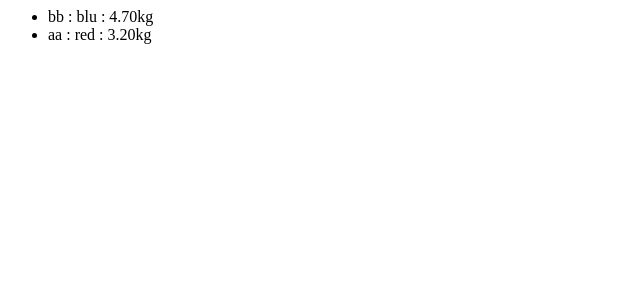
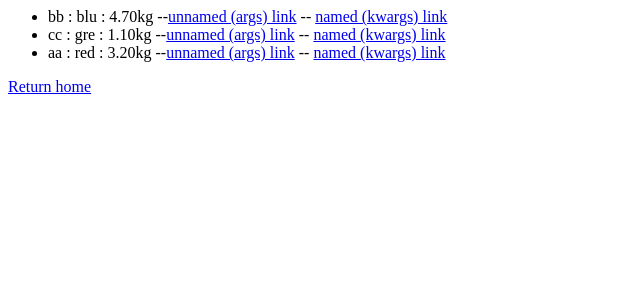
Before and after one commit to n-wbrown/django_notebook, a Django app: page /st/list/ in a window 1280 px wide. Shown: the top 300 px of the page, without its empty margins (0-640 px from the left). Run offline with Django 3.2, Linux system fonts and the light colour scheme; data comes from the database, SQL or seed files in the repository.

Commit message:
model based page generation, regexes-from-url works

```diff
--- a/dja_0/settings.py
+++ b/dja_0/settings.py
@@ -24,8 +24,7 @@ SECRET_KEY = 'j-cs1=z*)bg+0f_6&6=)u0z7m(7)mhrprlwt01aor!$duhy140'
 
 # SECURITY WARNING: don't run with debug turned on in production!
 DEBUG = True
-
-ALLOWED_HOSTS = []
+#ALLOWED_HOSTS = ['127.0.0.1']
 
 
 # Application definition
--- a/dja_0/urls.py
+++ b/dja_0/urls.py
@@ -19,4 +19,14 @@ from django.contrib import admin
 urlpatterns = [
     url(r'^admin/', admin.site.urls),
     url(r'^st/', include('st_0.urls'))
+    #url(r'^', include('st_0.urls'))
 ]
+
+
+#Add URL maps to redirect the base URL to our application
+#The permanent flag sets error code to 301, 302, false (302) by defautle
+# ^ not important
+from django.views.generic import RedirectView
+urlpatterns += [
+    url(r'^$', RedirectView.as_view(url='/st/', permanent=True)),
+]
--- a/st_0/templates/about.html
+++ b/st_0/templates/about.html
@@ -10,6 +10,6 @@
     <p>
     Lorem ipsum dolor sit amet, consectetur adipiscing elit. Nunc quis neque ex. Donec feugiat egestas dictum. In eget erat sit amet elit pellentesque convallis nec vitae turpis. Vivamus et molestie nisl. Aenean non suscipit velit. Nunc eleifend convallis consectetur. Phasellus ornare dolor eu mi vestibulum, ornare tempus lacus imperdiet. Interdum et malesuada fames ac ante ipsum primis in faucibus. Pellentesque ut sem ligula. Mauris volutpat vestibulum dui in cursus. Donec aliquam orci pellentesque, interdum neque sit amet, vulputate purus. Quisque volutpat cursus nisl, in volutpat velit lacinia id. Maecenas id felis diam.
     </p>
-    <a href="/st/">Go back home</a>
+    <a href="/st/">Return home</a>
     </body>
 </html>
--- a/st_0/templates/index.html
+++ b/st_0/templates/index.html
@@ -8,5 +8,9 @@
     <body>
         <h1>Howdy! I am Learning Django!</h1>
         <a href="about/">About Me</a>
+        <br>
+        <a href="raw/">Raw page (generated in views.py) </a>
+        <br>
+        <a href="list/">List of boxes generated by db </a>
     </body>
 </html>
--- a/st_0/templates/list.html
+++ b/st_0/templates/list.html
@@ -5,12 +5,17 @@
 {% if heavy_items %}
     <ul>
     {% for box in heavy_items %}
-        <li>{{ box.box_name }} : {{box.box_color}} : {{box.mass}}kg</li>
+        <li>{{ box.box_name }} : {{box.box_color}} : {{box.mass}}kg
+        --<a href="../box{{box.pk}}">unnamed (args) link</a>
+        -- <a href="../bbox{{box.pk}}">named (kwargs) link</a>
+        </li>
     {% endfor %}
     </ul>
 {% else %}
     <p>No boxes are available.</p>
 {% endif %}
 
+
+<a href="/st/">Return home</a>
 </body>
 </html>
--- a/st_0/urls.py
+++ b/st_0/urls.py
@@ -6,4 +6,6 @@ urlpatterns = [
     url(r'^about/$',views.AboutPageView.as_view()),
     url(r'^raw/$',views.raw_response),
     url(r'^list/$',views.box_list),
+    url(r'^box([0-9]+)/$',views.single),
+    url(r'^bbox(?P<box_id>[0-9]+)/$',views.single)
 ]
--- a/st_0/views.py
+++ b/st_0/views.py
@@ -19,9 +19,25 @@ class AboutPageView(TemplateView):
     template_name = "about.html"
 
 def raw_response(request):
-    return HttpResponse("<p>This is a raw response page</p><p>end</p>")
-
+    return HttpResponse("<p>This is a raw response page</p>"+
+                        '<a href="/st/">Return home</a>'+
+                        "<p>end</p>")
 def box_list(request):
-    box_list = box.objects.filter(mass__gte=2.0)
+    #box_list = box.objects.filter(mass__gte=2.0)
+    box_list = box.objects.all()
     context = {'heavy_items':box_list}
     return render(request, 'list.html', context)
+
+def single(request,*args,**kwargs):
+    print("args: ",args)
+    print("kwargs: ",kwargs)
+    if (args):
+        target = box.objects.filter(pk=int(args[0]))
+    elif (kwargs):
+        target = box.objects.filter(pk=int(kwargs['box_id']))
+    else:
+        target = []
+    print(target[0].mass)
+    context = {'args':args,'kwargs':kwargs,'target':target}
+    #selected_box = box.objects.flter(pk=
+    return render(request,"single.html",context)
```
Also changed, not shown: st_0/templates/single.html (added, +35 -0 lines).
